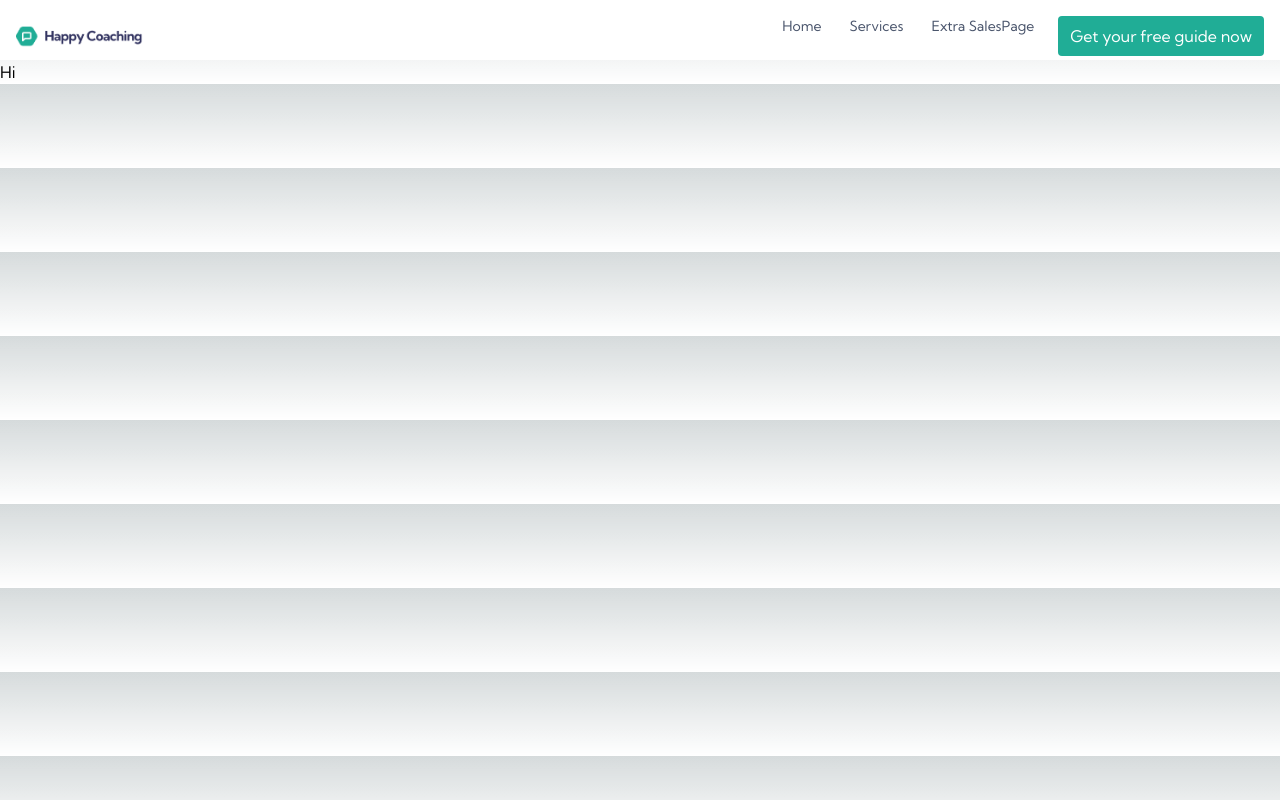
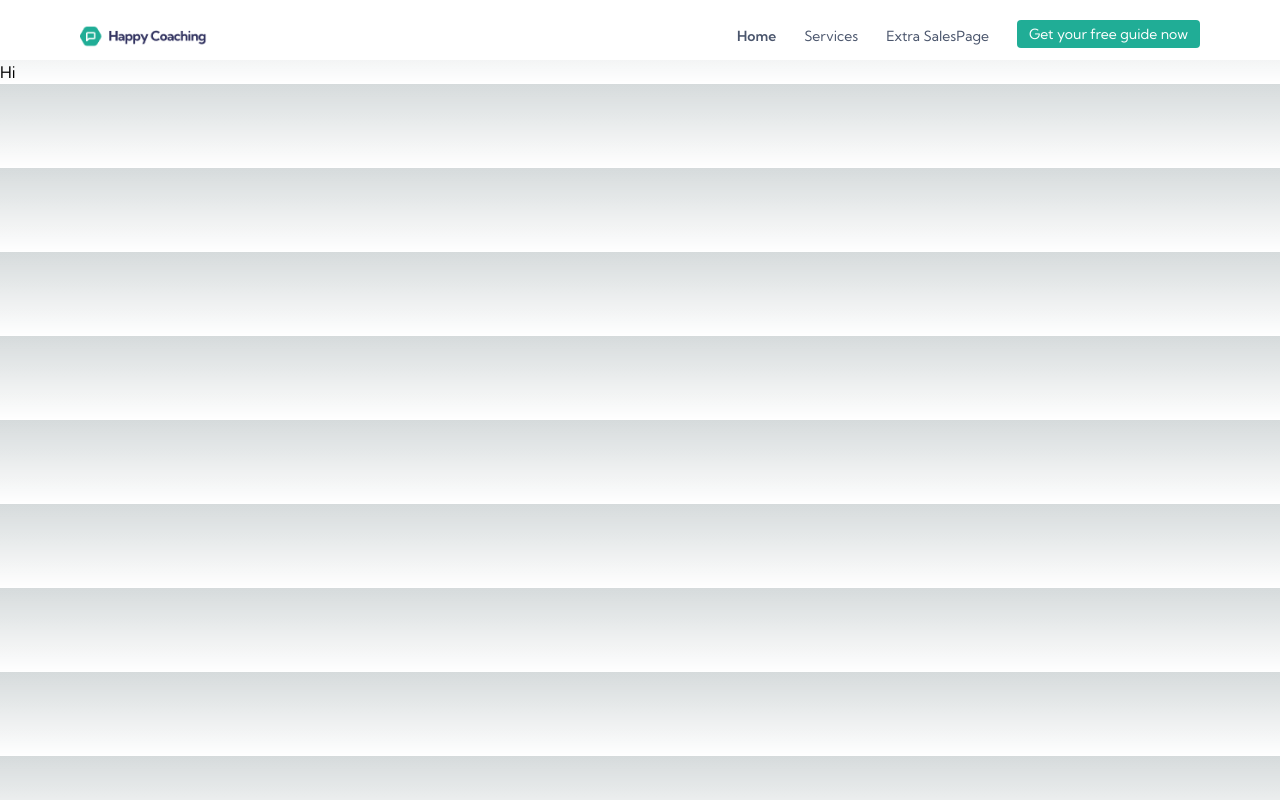
Before and after one commit to IngaSafranova/happy-coaching, a Next.js app: page / in a window 1280 px wide. Built offline with nearby package versions, Linux system fonts and the light colour scheme.

Commit message:
nav done

```diff
--- a/app/layout.js
+++ b/app/layout.js
@@ -1,6 +1,6 @@
 
 import "./globals.css";
-import Navbar from "./ui/components/Navbar";
+import Navbar from "./ui/components/navbar";
 import { Kumbh_Sans } from "next/font/google";
 
  const kumbh = Kumbh_Sans({
--- a/app/ui/components/Navbar.js
+++ /dev/null
@@ -1,29 +0,0 @@
-import React from 'react'
-import Image from 'next/image';
-import Link from 'next/link';
-
-function Navbar() {
-  return (
-    <div className="bg-white h-15">
-      <section className="max-w-7xl mx-auto p-4 flex justify-between items-center">
-        <Image src="/Logo.png" width={128} height={28} alt="" className=''/>
-        <button className="text-3xl text-darkBlue sm:hidden cursor-pointer relative w-8 h-8">
-          &#9776;
-        </button>
-        <div className='flex flex-col md:flex-row md:gap-x-6 h-10'>
-          <nav className="text-gray text-sm flex flex-col sm:flex-row gap-x-7">
-            <Link href="/">Home</Link>
-            <Link href="/services">Services</Link>
-            <Link href="/extra">Extra SalesPage</Link>
-          </nav>
-
-          <button className="bg-complimentaryGreen text-white px-3 rounded">
-            Get your free guide now
-          </button>
-        </div>
-      </section>
-    </div>
-  );
-}
-
-export default Navbar
--- /dev/null
+++ b/app/ui/components/nav-links.js
@@ -0,0 +1,51 @@
+'use client'
+
+import React from 'react'
+import Image from 'next/image';
+import Link from 'next/link';
+import { usePathname } from 'next/navigation';
+import clsx from 'clsx'
+
+const links = [
+  {
+    name: "Home",
+    href: "/",
+  },
+  {
+    name: "Services",
+    href: "/services",
+  },
+  {
+    name: " Extra SalesPage",
+    href: "/extra",
+  },
+];
+
+function NavLinks() {
+
+  const pathName = usePathname()
+  return (
+   <>
+            {links.map((link) => {
+              return (
+                <Link
+                  key={link.name}
+                  href={link.href}
+                  className={clsx(
+                    "text-gray hover:text-darkBlue hover:font-semibold items-center",
+                    {
+                      "font-semibold text-darkBlue": pathName === link.href,
+                    }
+                  )}
+                >
+                  <p>{link.name}</p>
+                </Link>
+              );
+           })}
+
+
+      </>
+  );
+}
+
+export default NavLinks
--- /dev/null
+++ b/app/ui/components/navbar.js
@@ -0,0 +1,36 @@
+'use client'
+
+import React from 'react'
+import NavLinks from './nav-links'
+import Image from 'next/image'
+import Link from 'next/link'
+import clsx from 'clsx'
+import { usePathname } from 'next/navigation'
+
+export default function Navbar() {
+    const pathName = usePathname()
+  return (
+    <div className="bg-white h-15">
+      <section className="max-w-6xl mx-auto p-4 flex justify-between items-center">
+        <Image src="/Logo.png" width={128} height={28} alt="" className="" />
+        <button className="text-3xl text-darkBlue sm:hidden cursor-pointer relative w-8 h-8">
+          &#9776;
+        </button>
+        <div className="flex flex-col md:flex-row md:gap-x-6 h-10">
+          <nav className="text-gray text-sm flex flex-col sm:flex-row gap-x-7 items-center">
+            <NavLinks />
+            <Link
+              href="/guide"
+              className={clsx(
+                "bg-complimentaryGreen text-white px-3 py-1 mb-1 rounded hover:font-semibold",
+                { "font-semibold text-darkBlue": pathName ==='/guide' }
+              )}
+            >
+              Get your free guide now
+            </Link>
+          </nav>
+        </div>
+      </section>
+    </div>
+  );
+}
```
Also changed, not shown: package.json (+6 -5 lines), 1 other file (tests, documents, lock files or other folders).
